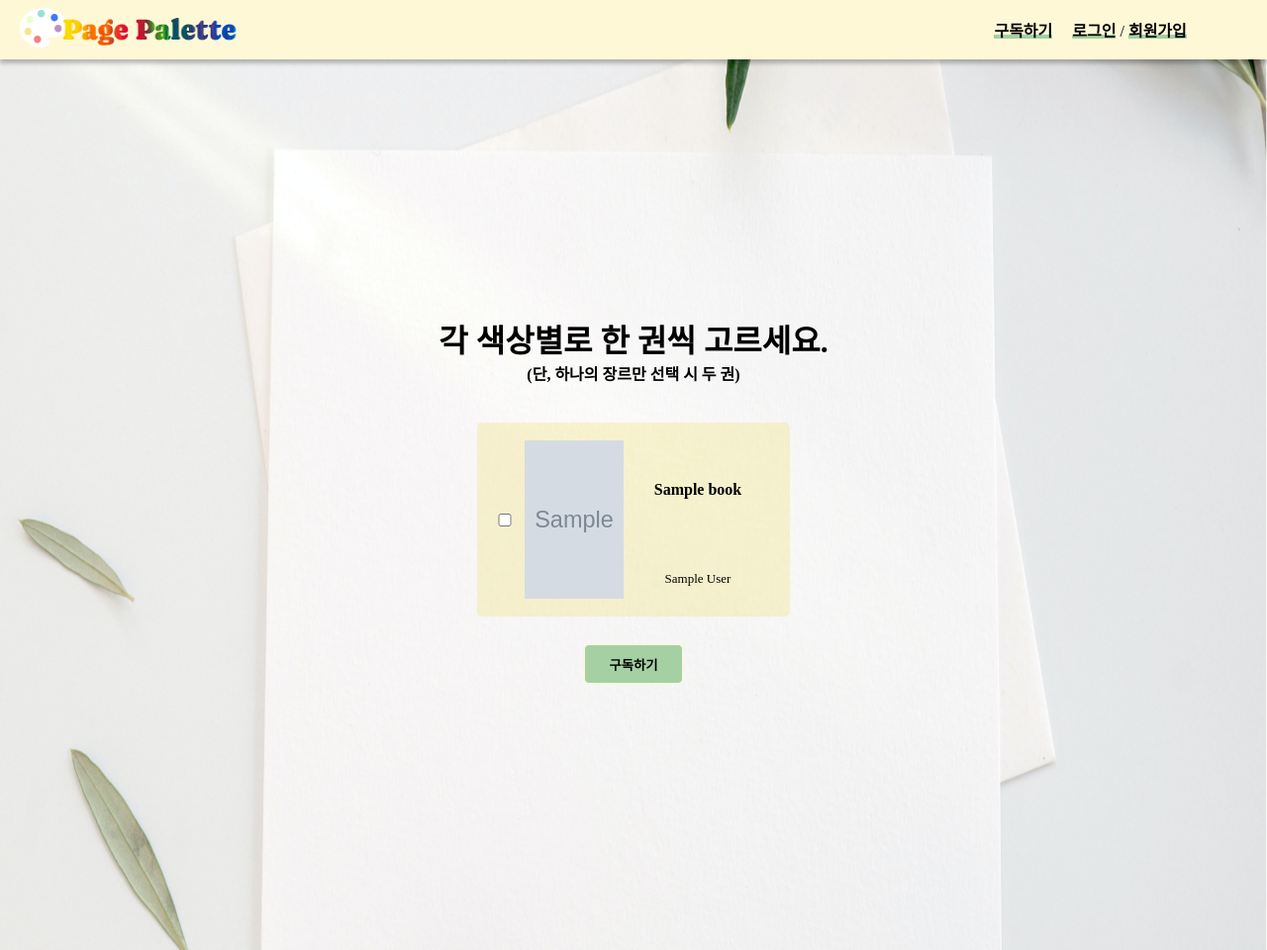
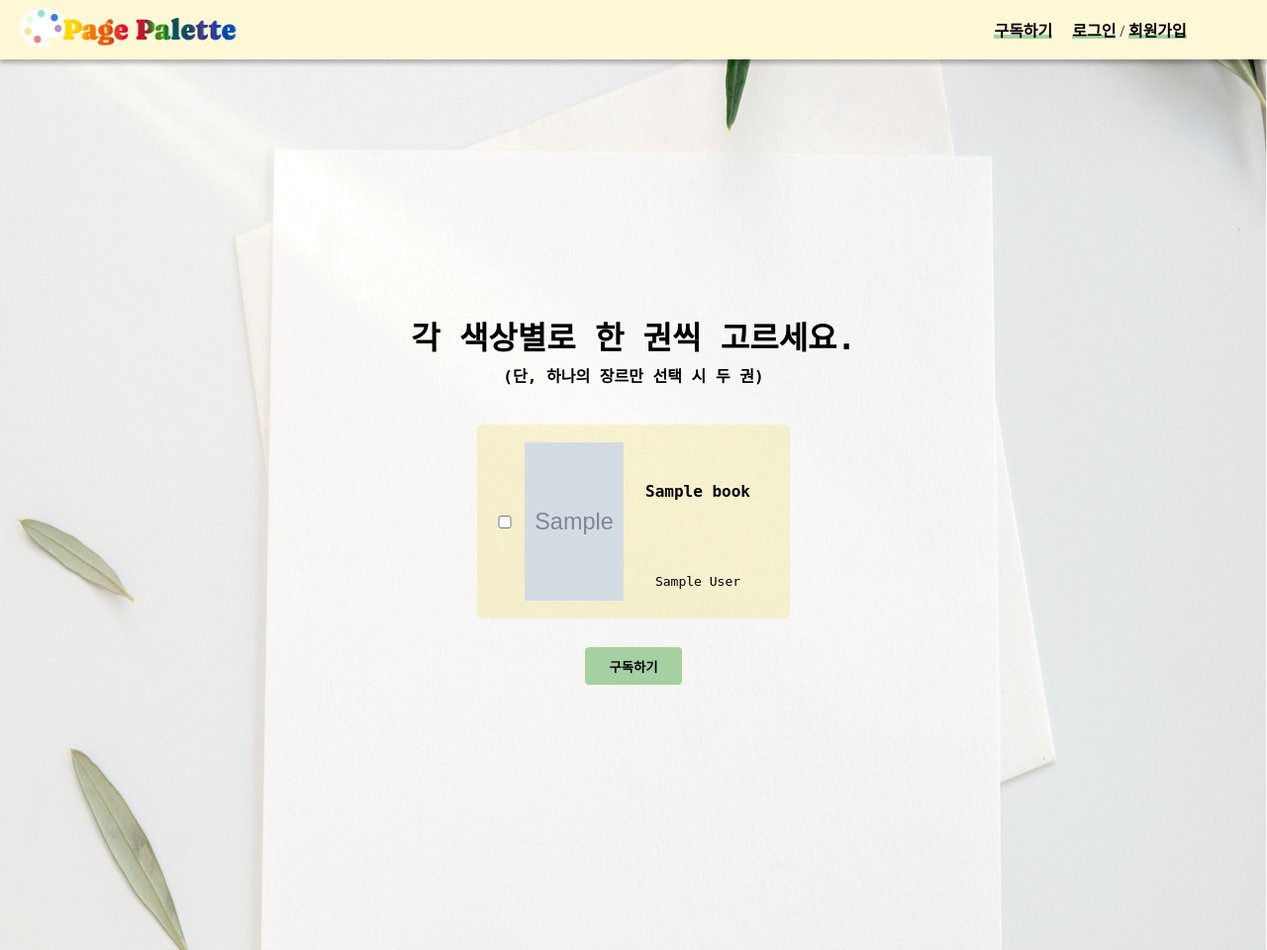
Before and after one commit to jinn0135/DA28_final_PagePalette, a Django app: template mysite/templates/common/subscribe_book2.html in a window 1280 px wide. Shown: the whole page at 99% size. Run offline with Django 3.2, Linux system fonts and the light colour scheme; the template is opened without the code that fills it: most values are stand-ins (such as "Sample title", 1, 10 or a date in 2020); grey boxes marked "Sample" are stand-in pictures; some web fonts are replaced.

Commit message:
Update subscribe_book2.html

```diff
--- a/mysite/templates/common/subscribe_book2.html
+++ b/mysite/templates/common/subscribe_book2.html
@@ -2,9 +2,9 @@
 {% block content %}
 
 <main>
-    <h1 style="padding-top: 50px">각 색상별로 한 권씩 고르세요.
+    <h1 style="padding-top: 50px; line-height: 50px;" class="coding">각 색상별로 한 권씩 고르세요.
         <br>
-        <h4>(단, 하나의 장르만 선택 시 두 권)</h4>
+        <h4 class="coding">(단, 하나의 장르만 선택 시 두 권)</h4>
     </h1>
     <div class="output-box">
         <form action="http://127.0.0.1:8000/common/subscribe_book/book2/success/" name="select_box2" method="post">
@@ -25,9 +25,9 @@
                             {% endif %}
                                     <div class="grid-container">
                                         <h3 class="grid-item"><input type="checkbox" value="{{ book.isbn }}" name="count{{ forloop.counter }}"></h3>
-                                        <h4 class="grid-item">{{ book.title }}</h4>
+                                        <h4 class="grid-item coding" style="line-height: 20px">{{ book.title }}</h4>
                                         <img src="{{ book.img_url }}" alt="Book Image" class="grid-item">
-                                        <p class="grid-item">{{ book.author }}</p>
+                                        <p class="grid-item coding">{{ book.author }}</p>
                                     </div>
                                 </td>
                         {% elif forloop.counter0|add:"1"|divisibleby:4 or forloop.last %}
@@ -43,9 +43,9 @@
                                 <div class="grid-container">
                                     <h3 class="grid-item"><input type="checkbox" value="{{ book.isbn }}" name="count{{ forloop.counter }}"></h3>
 
-                                    <h4 class="grid-item">{{ book.title }}</h4>
+                                    <h4 class="grid-item coding" style="line-height: 20px">{{ book.title }}</h4>
                                     <img src="{{ book.img_url }}" alt="Book Image" class="grid-item">
-                                    <p class="grid-item">{{ book.author }}</p>
+                                    <p class="grid-item coding">{{ book.author }}</p>
                                 </div>
                             </td>
                         {% else %}
@@ -61,9 +61,9 @@
                                 <div class="grid-container">
                                     <h3 class="grid-item"><input type="checkbox" value="{{ book.isbn }}" name="count{{ forloop.counter }}"></h3>
 
-                                    <h4 class="grid-item">{{ book.title }}</h4>
+                                    <h4 class="grid-item coding" style="line-height: 20px">{{ book.title }}</h4>
                                     <img src="{{ book.img_url }}" alt="Book Image" class="grid-item">
-                                    <p class="grid-item">{{ book.author }}</p>
+                                    <p class="grid-item coding">{{ book.author }}</p>
                                 </div>
                             </td>
                         {% endif %}
@@ -71,7 +71,7 @@
                 </table>
             </center>
             {% if result %}
-                <input type="submit" value="구독하기" name="select_books" class="submit-button">
+                <input type="submit" value="구독하기" name="select_books" class="submit-button coding">
             {% endif %}
         </form>
     </div>
```
